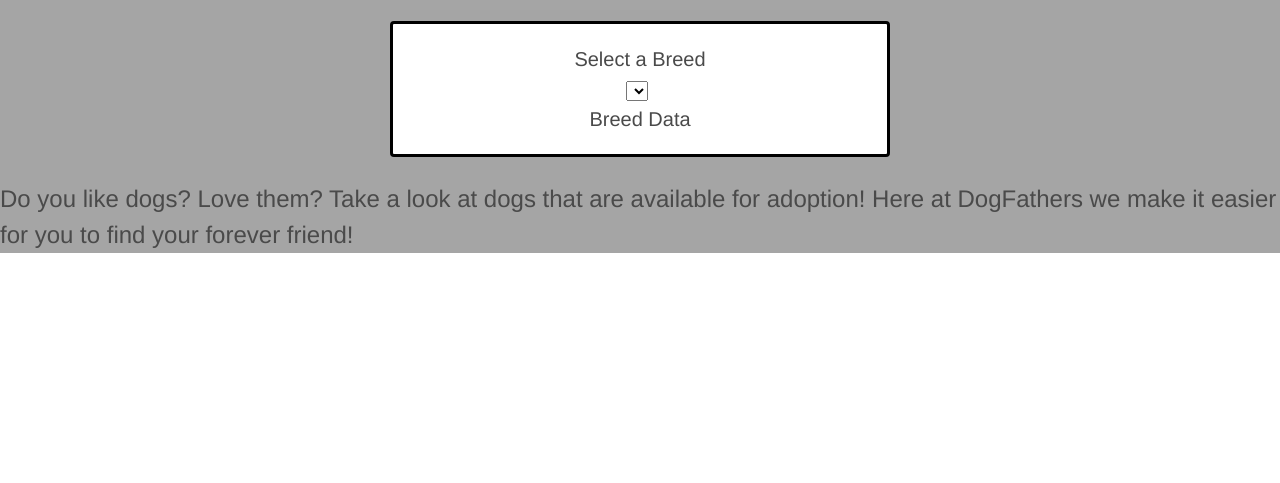
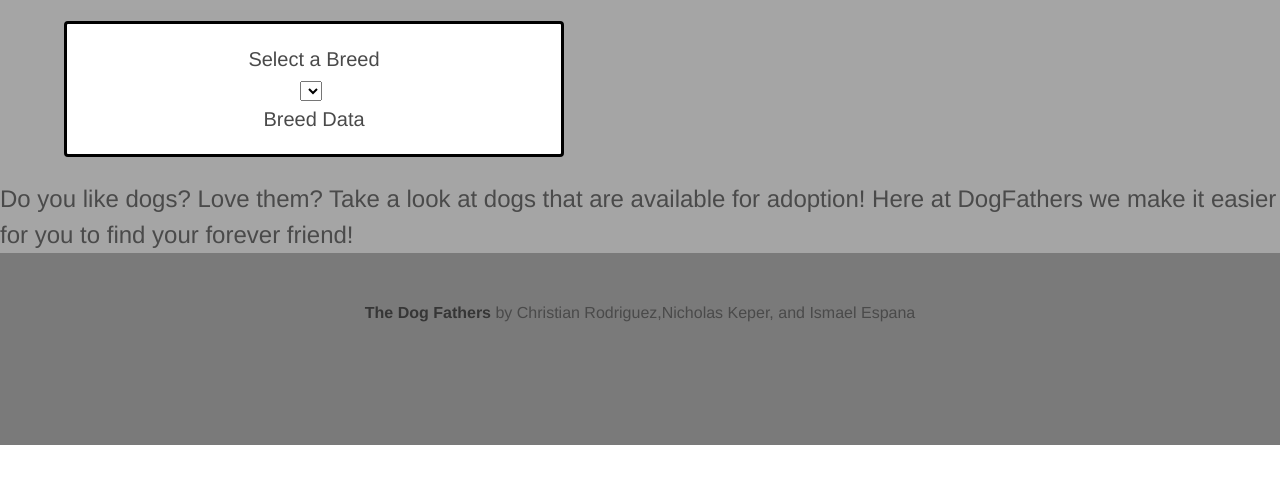
Before and after one commit to Nkepers/TheDogFathers, a plain HTML site: page index.html in a window 1280 px wide. Shown: the part 79-562 px from the top of the page. Drawn offline with nearby package versions, Linux system fonts and the light colour scheme; no server answers.

Commit message:
added a footer and moved dog facts

```diff
--- a/index.html
+++ b/index.html
@@ -10,7 +10,7 @@
   <link rel="stylesheet" href="./assets/css/style.css">
   <script src="https://ajax.googleapis.com/ajax/libs/jquery/3.5.1/jquery.min.js"></script>
   <title>TheDogFathers</title>
-  <link rel="shortcut icon" type="image/png" href="assets/images/cool-doberman-in-suit-illustration-vector.png"/>
+  <link rel="shortcut icon" type="image/png" href="assets/images/cool-doberman-in-suit-illustration-vector.png" />
 </head>
 
 <body>
@@ -34,6 +34,7 @@
         </table>
       </div>
     </div>
+    <div class="column"></div>
   </div>
   <section>
     <p class="content is-large">
@@ -46,4 +47,12 @@
   <script src="./assets/js/script.js"></script>
 </body>
 
+<footer class="footer has-background-grey">
+  <div class="content has-text-centered">
+    <p>
+      <strong>The Dog Fathers</strong> by Christian Rodriguez,Nicholas Keper, and Ismael Espana <a href="">
+    </p>
+  </div>
+</footer>
+
 </html>
```
